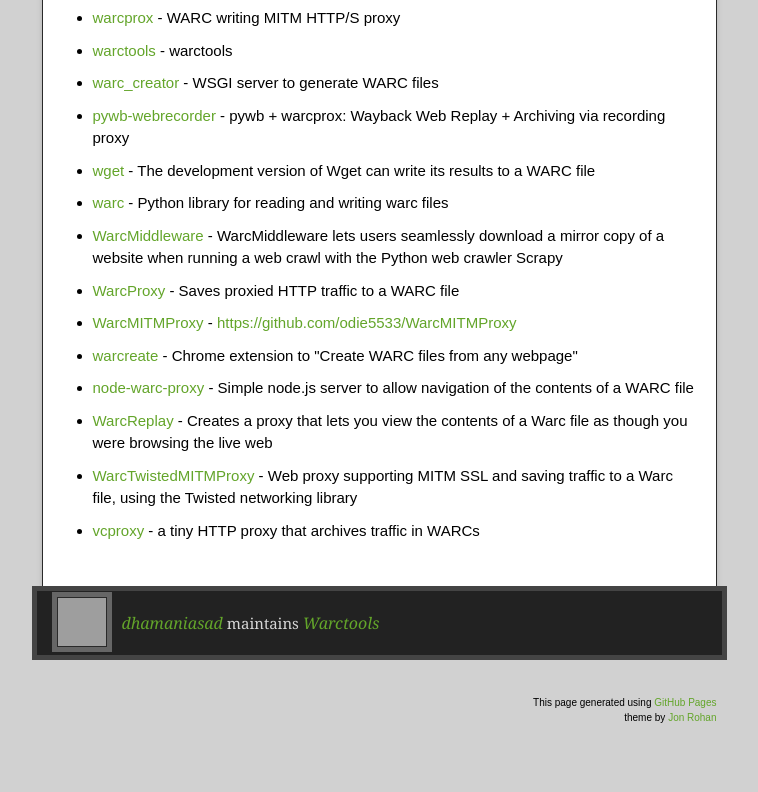
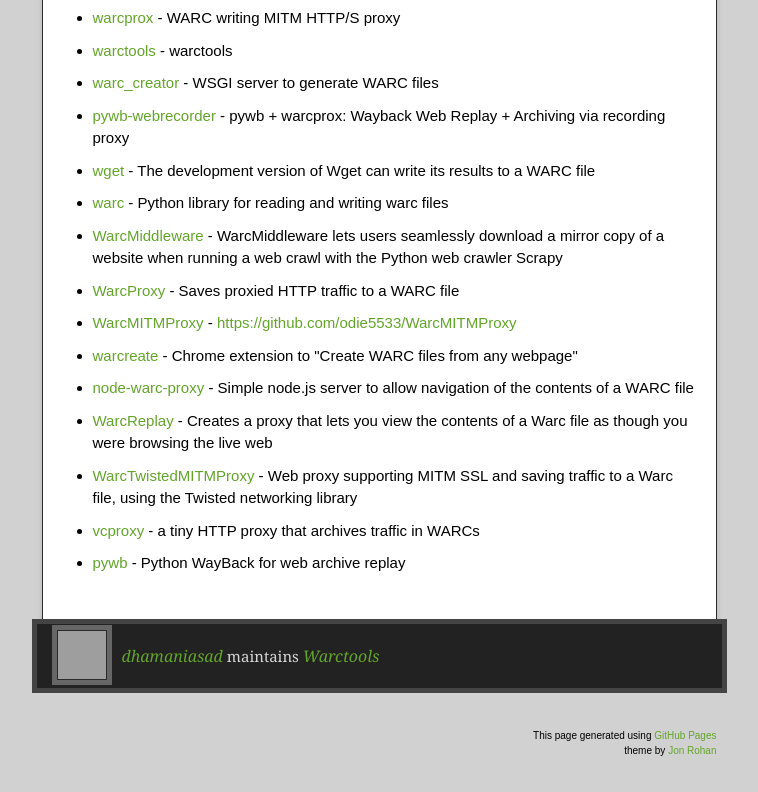
Before and after one commit to dhamaniasad/WARCTools, a plain HTML site: page index.html in a window 1280 px wide. Shown: the part 548-1340 px from the top of the page, without its empty margins (261-1019 px from the left). Drawn offline with nearby package versions, Linux system fonts and the light colour scheme; grey boxes are pictures that could not be loaded.

```diff
--- a/index.html
+++ b/index.html
@@ -79,6 +79,8 @@
 <a href="https://github.com/odie5533/WarcTwistedMITMProxy">WarcTwistedMITMProxy</a> - Web proxy supporting MITM SSL and saving traffic to a Warc file, using the Twisted networking library</li>
 <li>
 <a href="https://github.com/kngenie/vcproxy">vcproxy</a> - a tiny HTTP proxy that archives traffic in WARCs</li>
+<li>
+<a href="https://github.com/ikreymer/pywb">pywb</a> - Python WayBack for web archive replay</li>
 </ul>
         </article>
       </div>
```
Also changed, not shown: params.json (+1 -1 lines).
